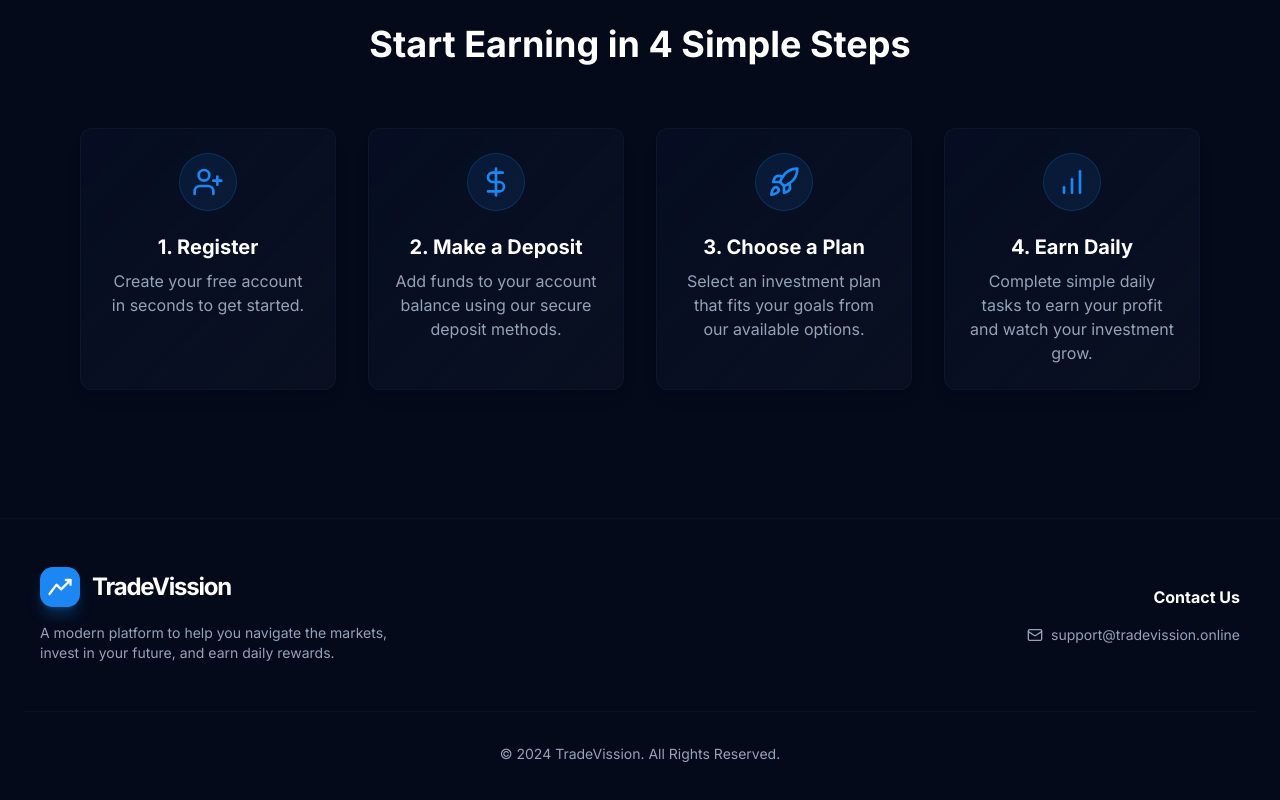
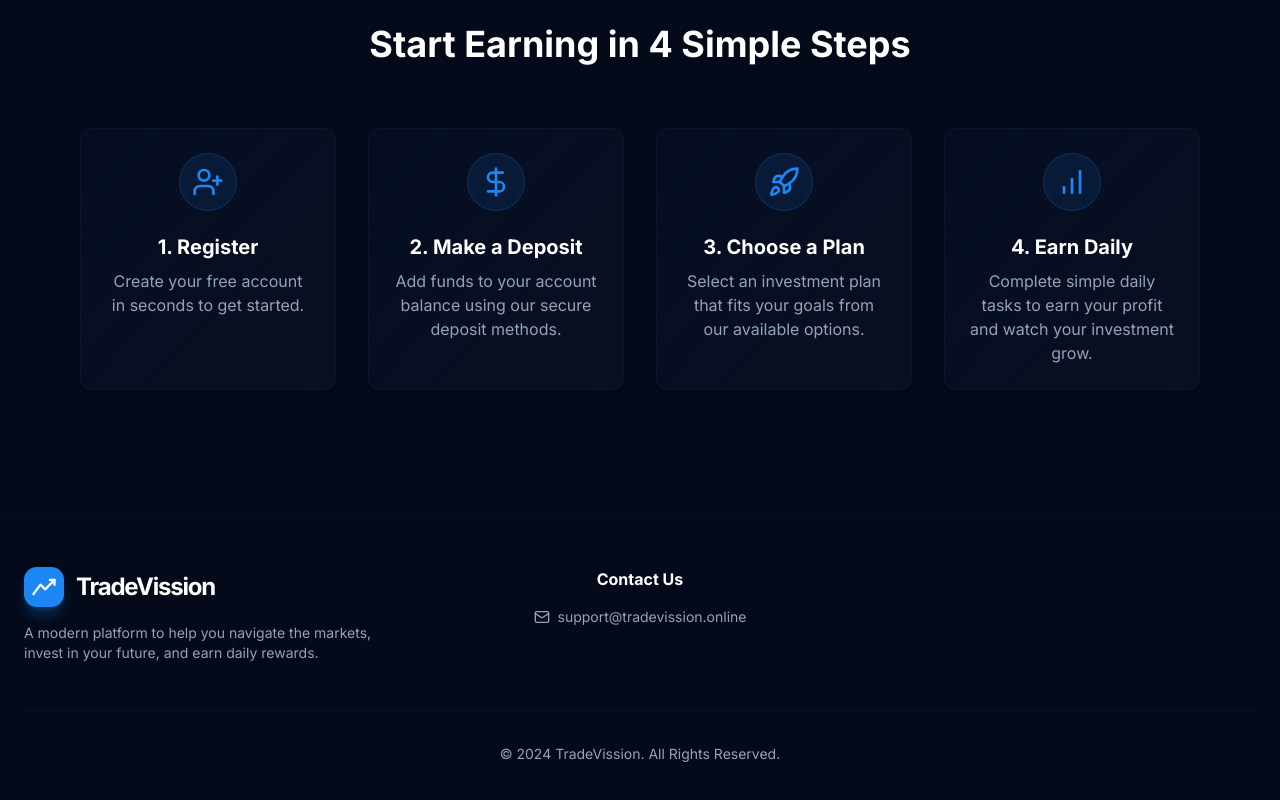
Before and after one commit to fbaexpert/tradevission, a Next.js app: page / in a window 1280 px wide. Shown: the part 985-1785 px from the top of the page. Built offline with nearby package versions, Linux system fonts and the light colour scheme; no server answers; the database is empty.

Commit message:
is footer ko adjust kro uska layout ko ya think sa show nahii ho raha (_

```diff
--- a/src/components/shared/footer.tsx
+++ b/src/components/shared/footer.tsx
@@ -57,34 +57,44 @@ export function Footer() {
   }
 
   return (
-    <footer className="border-t border-border/20 py-12 px-6 bg-background">
-        <div className="container mx-auto grid grid-cols-1 md:grid-cols-2 gap-8 items-center">
-            <div className="space-y-4 text-center md:text-left">
-               <div className="flex items-center gap-3 justify-center md:justify-start">
+    <footer className="border-t border-border/20 bg-background text-foreground">
+        <div className="container mx-auto px-6 py-12">
+            <div className="grid grid-cols-1 md:grid-cols-3 gap-8 text-center md:text-left">
+                {/* Column 1: Logo and Tagline */}
+                <div className="flex flex-col items-center md:items-start space-y-4">
+                    <div className="flex items-center gap-3">
                         <Logo />
                         <h1 className="text-2xl font-bold text-white font-headline tracking-tighter">
                             TradeVission
                         </h1>
                     </div>
-               <p className="text-muted-foreground text-sm max-w-sm mx-auto md:mx-0">
+                    <p className="text-muted-foreground text-sm max-w-sm">
                         A modern platform to help you navigate the markets, invest in your future, and earn daily rewards.
                     </p>
                 </div>
-             <div className="text-center md:text-right">
+
+                {/* Column 2: Contact Info */}
+                <div className="flex flex-col items-center md:items-center">
                      <h4 className="font-bold text-white mb-4">Contact Us</h4>
-                  <div className="flex flex-col gap-3 items-center md:items-end">
                     <a href={`mailto:${settings.contact}`} className="flex items-center gap-2 text-sm text-muted-foreground hover:text-primary transition-colors">
                         <Mail className="h-4 w-4"/>
                         {settings.contact}
                     </a>
                 </div>
+
+                {/* Column 3 can be used for links later if needed */}
+                <div className="flex flex-col items-center md:items-end">
+                     {/* Placeholder for future links */}
                 </div>
             </div>
+
+            {/* Bottom Copyright Section */}
             <div className="mt-12 pt-8 border-t border-border/20 text-center">
                 <p className="text-sm text-muted-foreground">
                     {settings.copyright}
                 </p>
             </div>
+        </div>
     </footer>
   );
 }
```
Lines whose indentation alone changed are shown as unchanged.
